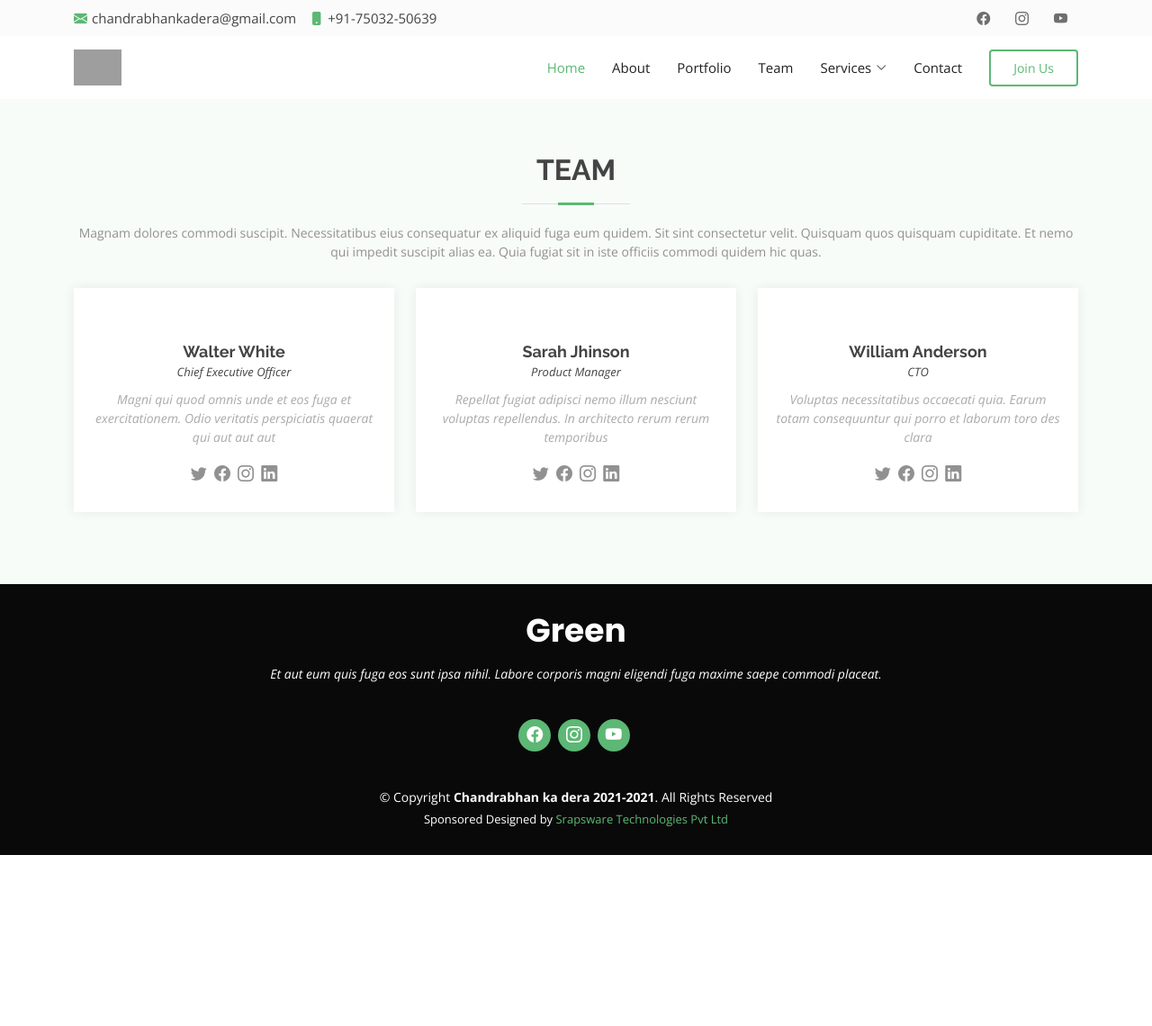
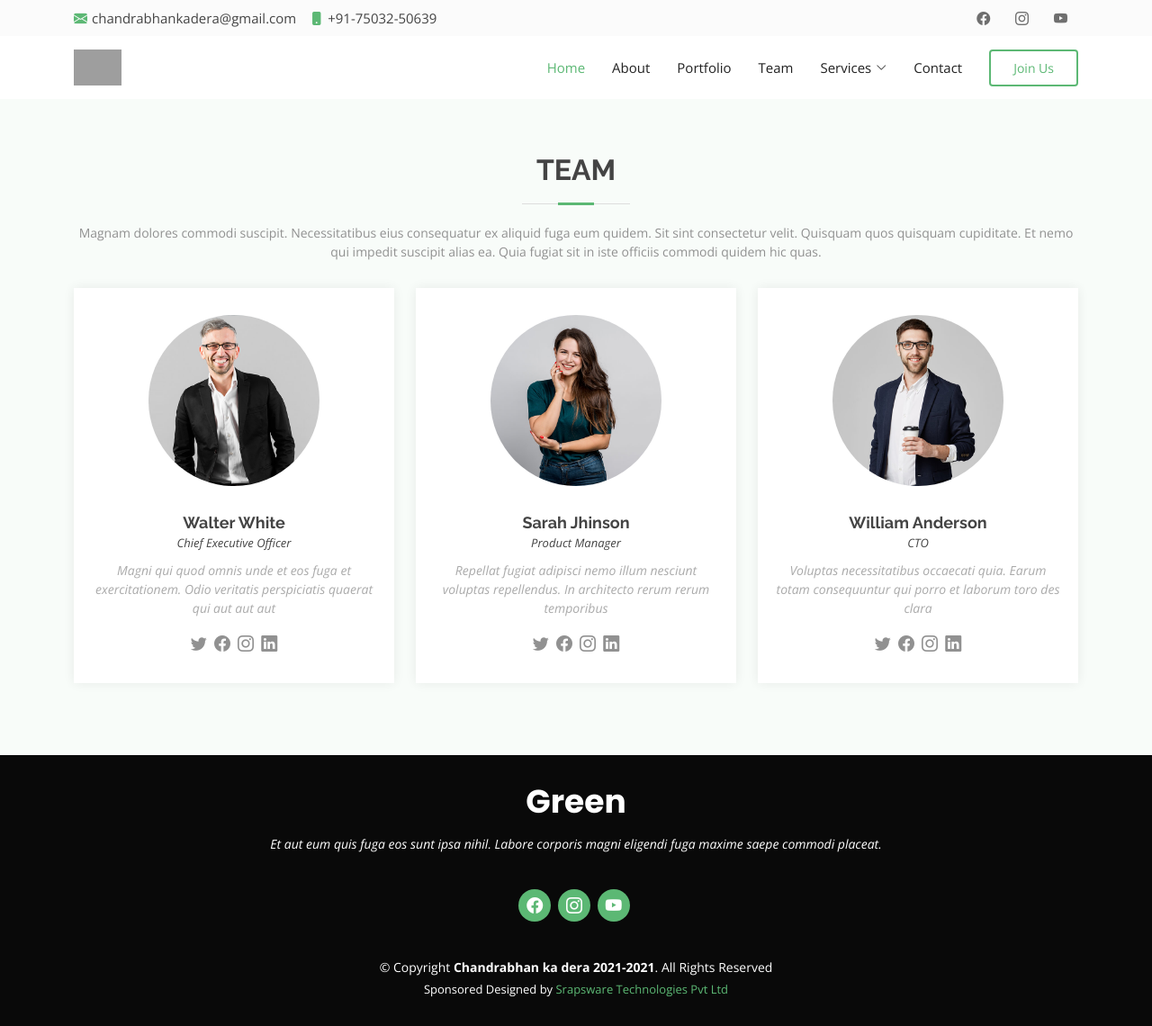
Before and after one commit to chandrabhankadera/chandrabhankadera.github.io, a Jekyll site: the page built from pages/team.html, in a window 1280 px wide. Shown: the whole page at 90% size. Built offline with Jekyll 4.4.1, drawn with Linux system fonts in a browser that asks for light colours; before the commit the page ends 950 px from its top, so only the background shows below that; grey boxes are pictures that could not be loaded.

Commit message:
Update team.html

```diff
--- a/pages/team.html
+++ b/pages/team.html
@@ -20,7 +20,7 @@ sitemap:
         <div class="row">
           <div class="col-lg-4 col-md-6 d-flex align-items-stretch">
             <div class="member">
-              <img src="assets/img/team/team-1.jpg" alt="">
+              <img src="/assets/img/team/team-1.jpg" alt="">
               <h4>Walter White</h4>
               <span>Chief Executive Officer</span>
               <p>
@@ -37,7 +37,7 @@ sitemap:
 
           <div class="col-lg-4 col-md-6 d-flex align-items-stretch">
             <div class="member">
-              <img src="assets/img/team/team-2.jpg" alt="">
+              <img src="/assets/img/team/team-2.jpg" alt="">
               <h4>Sarah Jhinson</h4>
               <span>Product Manager</span>
               <p>
@@ -54,7 +54,7 @@ sitemap:
 
           <div class="col-lg-4 col-md-6 d-flex align-items-stretch">
             <div class="member">
-              <img src="assets/img/team/team-3.jpg" alt="">
+              <img src="/assets/img/team/team-3.jpg" alt="">
               <h4>William Anderson</h4>
               <span>CTO</span>
               <p>
```
